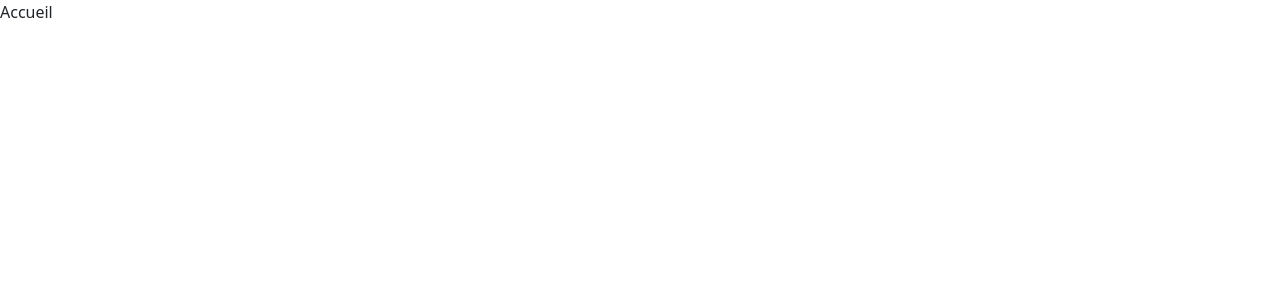
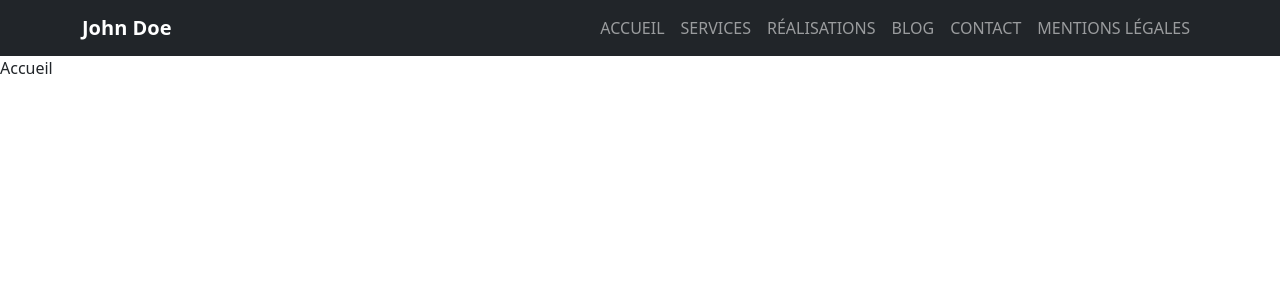
Before and after one commit to JACKZINH/optimisez-votre-cv, a React (Create React App) app: page / in a window 1280 px wide. Shown: the top 300 px of the page. Built offline with nearby package versions, Linux system fonts and the light colour scheme.

Commit message:
Ajout du composant Header avec navigation responsive

```diff
--- a/src/App.js
+++ b/src/App.js
@@ -1,8 +1,11 @@
 import { BrowserRouter as Router, Routes, Route } from "react-router-dom";
+import Header from "./components/Header";
 
 function App() {
   return (
-    <Router>
+    <>
+      <Header />
+
       <Routes>
         <Route path="/" element={<div>Accueil</div>} />
         <Route path="/services" element={<div>Services</div>} />
@@ -11,7 +14,7 @@ function App() {
         <Route path="/contact" element={<div>Contact</div>} />
         <Route path="/mentions-legales" element={<div>Mentions légales</div>} />
       </Routes>
-    </Router>
+    </>
   );
 }
 
--- /dev/null
+++ b/src/components/Header.css
@@ -0,0 +1,17 @@
+.navbar-brand {
+  font-weight: bold;
+  font-size: 1.5rem;
+}
+
+.nav-link {
+  text-transform: uppercase;
+  color: var(--couleur-secondaire);
+}
+
+.nav-link:hover {
+  color: rgba(255, 255, 255, 0.8); /* Blanc avec transparence */
+}
+
+.nav-item .active {
+  color: var(--couleur-primaire);
+}
--- /dev/null
+++ b/src/components/Header.jsx
@@ -0,0 +1,68 @@
+import React from "react";
+import { Link } from "react-router-dom";
+import "./Header.css";
+
+function Header() {
+  return (
+    <header>
+      <nav className="navbar navbar-expand-lg navbar-dark bg-dark">
+        <div className="container">
+          {/* Logo textuel */}
+          <Link className="navbar-brand" to="/">
+            John Doe
+          </Link>
+
+          {/* Menu hamburger pour mobile */}
+          <button
+            className="navbar-toggler"
+            type="button"
+            data-bs-toggle="collapse"
+            data-bs-target="#navbarNav"
+            aria-controls="navbarNav"
+            aria-expanded="false"
+            aria-label="Toggle navigation">
+            <span className="navbar-toggler-icon"></span>
+          </button>
+
+          {/* Liens de navigation */}
+          <div className="collapse navbar-collapse" id="navbarNav">
+            <ul className="navbar-nav ms-auto">
+              <li className="nav-item">
+                <Link className="nav-link" to="/">
+                  Accueil
+                </Link>
+              </li>
+              <li className="nav-item">
+                <Link className="nav-link" to="/services">
+                  Services
+                </Link>
+              </li>
+              <li className="nav-item">
+                <Link className="nav-link" to="/realisation">
+                  Réalisations
+                </Link>
+              </li>
+              <li className="nav-item">
+                <Link className="nav-link" to="/blog">
+                  Blog
+                </Link>
+              </li>
+              <li className="nav-item">
+                <Link className="nav-link" to="/contact">
+                  Contact
+                </Link>
+              </li>
+              <li className="nav-item">
+                <Link className="nav-link" to="/mentions-legales">
+                  Mentions légales
+                </Link>
+              </li>
+            </ul>
+          </div>
+        </div>
+      </nav>
+    </header>
+  );
+}
+
+export default Header;
--- a/src/index.js
+++ b/src/index.js
@@ -2,11 +2,14 @@ import React from "react";
 import ReactDOM from "react-dom/client";
 import "./index.css";
 import App from "./App";
+import { BrowserRouter } from "react-router-dom";
 import "bootstrap/dist/css/bootstrap.min.css";
 
 const root = ReactDOM.createRoot(document.getElementById("root"));
 root.render(
   <React.StrictMode>
-    <App />
+    <BrowserRouter>
+      <App />
+    </BrowserRouter>
   </React.StrictMode>
 );
```
